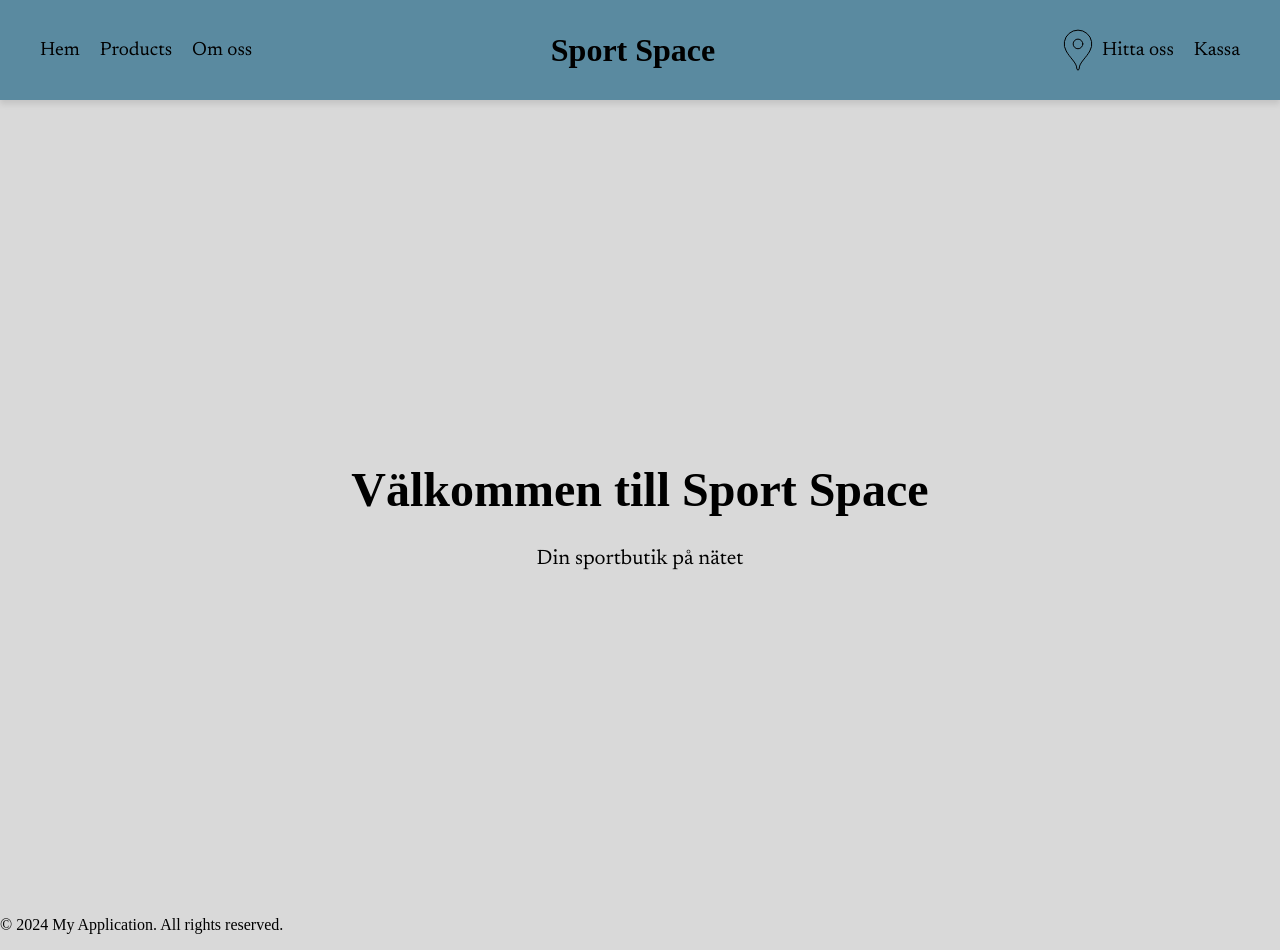
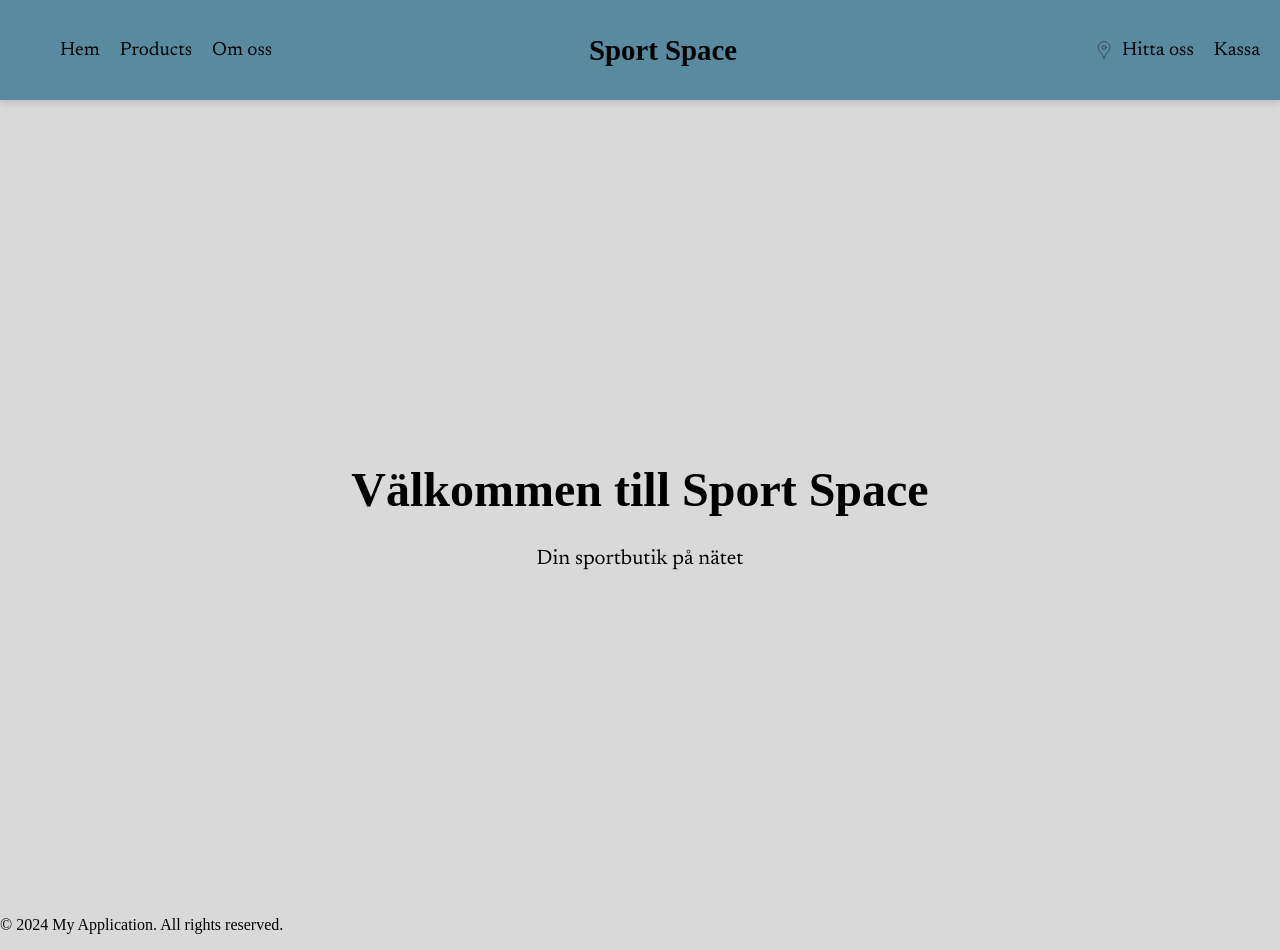
Before and after one commit to GustavssonMarcus/Exam, a Next.js app in the folder frontend/sport-space/: page / in a window 1280 px wide. Built offline with nearby package versions, Linux system fonts and the light colour scheme; a web font is replaced by a local one.

Commit message:
Hamburgare meny

```diff
--- a/frontend/sport-space/src/app/components/header/header.tsx
+++ b/frontend/sport-space/src/app/components/header/header.tsx
@@ -1,33 +1,47 @@
 "use client";
 
 import Link from 'next/link';
-import React from 'react';
+import React, { useState } from 'react';
 
 const Header = () => {
+  const [menuOpen, setMenuOpen] = useState(false);
+
+  const toggleMenu = () => {
+    setMenuOpen(!menuOpen);
+  };
 
   return (
     <header className="header">
       <div className="header-container">
-        <ul className="header-container-nav">
+        {/* Hamburger menu button */}
+        <button className="hamburger" onClick={toggleMenu}>
+          <span className="hamburger-line"></span>
+          <span className="hamburger-line"></span>
+          <span className="hamburger-line"></span>
+        </button>
+
+        {/* Navigation menu */}
+        <ul className={`header-container-nav ${menuOpen ? 'open' : ''}`}>
           {['Hem', 'Products', 'Om oss'].map((text, index) => (
-            <li
-              key={index}
-              className={`header-container-nav-item`}
-            >
+            <li key={index} className="header-container-nav-item">
               <Link href={index === 0 ? '/' : `/${text.toLowerCase()}`}>{text}</Link>
             </li>
           ))}
         </ul>
-      </div>
-      <h1 className="header__title">Sport Space</h1>
-      <div className='header-links'>
-          <li className={`header-links__item`}>
-            <img src="/svg/hitta.svg" alt="Hitta oss"/>
+
+        {/* Title */}
+        <h1 className="header__title">Sport Space</h1>
+
+        {/* Links */}
+        <ul className={`header-links ${menuOpen ? 'open' : ''}`}>
+          <li className="header-links__item">
+            <img src="/svg/hitta.svg" alt="Hitta oss" />
             <Link href="/hitta-oss">Hitta oss</Link>
           </li>
-          <li className={`header-links__item`}>
-           <Link href="/checkout">Kassa</Link>
+          <li className="header-links__item">
+            <Link href="/checkout">Kassa</Link>
           </li>
+        </ul>
       </div>
     </header>
   );
--- a/frontend/sport-space/src/app/scss/_header.scss
+++ b/frontend/sport-space/src/app/scss/_header.scss
@@ -3,28 +3,71 @@
 
 .header {
     display: flex;
-    justify-content: space-between;
+    justify-content: center;
     align-items: center;
     height: 100px;
     background-color: v.$font-color;
     box-shadow: 0 4px 6px rgba(0, 0, 0, 0.1);
-    position: sticky;
+    position: relative;
     top: 0;
     z-index: 1000;
+
     &-container {
-        height: 100%;
       display: flex;
       align-items: center;
+      justify-content: space-between;
+      width: 100%;
+      padding: 0 20px;
+      box-sizing: border-box;
+
+      .hamburger {
+        display: none;
+        flex-direction: column;
+        gap: 5px;
+        background: none;
+        border: none;
+        cursor: pointer;
+
+        @include mobile {
+          display: flex;
+        }
+
+        .hamburger-line {
+          width: 25px;
+          height: 3px;
+          background-color: #000;
+        }
+      }
+
       &-nav {
         display: flex;
-            justify-content: space-between;
         align-items: center;
         gap: 20px;
+
+        @include mobile {
+          display: none;
+        }
+
+        &.open {
+            @include mobile {
+              display: flex;
+              flex-direction: column;
+              position: absolute;
+              top: 100px;
+              left: 0;
+              background: white;
+              width: 100%;
+              padding: 20px;
+              margin: 0;
+              box-sizing: border-box;
+              z-index: 100;
+          }
+        }
+
         &-item {
-                list-style-type: none;
-                height: 48px;
-                display: flex;
-                align-items: center;
+          list-style: none;
+
+
           a {
             font-family: v.$text-font;
             text-decoration: none;
@@ -32,36 +75,72 @@
             font-size: 1.2rem;
             text-align: center;
           }
-            }
-            &-item:hover {
+
+          &:hover {
             border-bottom: 2px solid black;
           }
         }
       }
+    }
+
     &__title {
-        padding-right: 40px;
       font-family: v.$title-font;
+      font-size: 1.8rem;
+      font-weight: bold;
       text-align: center;
+      margin: 0 20px;
+      flex-grow: 1;
     }
+
     &-links {
-        padding-right: 40px;
-        display: flex;
-        justify-content: flex-end;
-        gap: 20px;
-        &__item {
-            list-style-type: none;
       display: flex;
       align-items: center;
+      gap: 20px;
+
+      @include mobile {
+        display: none;
+      }
+
+      &.open {
+          @include mobile {
+            display: flex;
+            flex-direction: column;
+            position: absolute;
+            top: 217px;
+            left: 0;
+            background: white;
+            width: 100%;
+            padding: 20px;
+            box-shadow: 0px 4px 6px rgba(0, 0, 0, 0.1);
+            margin: 0;
+            box-sizing: border-box;
+
+        }
+      }
+
+      &__item {
+        list-style: none;
+        display: flex;
+
+
         a {
           font-family: v.$text-font;
           text-decoration: none;
           color: v.$text-color;
           font-size: 1.2rem;
-                text-align: center;
+          display: flex;
+          align-items: center;
         }
+
+        img {
+          width: 20px;
+          height: 20px;
+          margin-right: 8px;
         }
-        &__item:hover {
+
+        &:hover {
           border-bottom: 2px solid black;
         }
       }
     }
+  }
--- a/frontend/sport-space/src/app/scss/main.scss
+++ b/frontend/sport-space/src/app/scss/main.scss
@@ -7,7 +7,4 @@
 body {
     background-color: v.$body-color;
     margin: 0;
-    @include mobile {
-        min-width: 100vw;
-    }
 }
```
Lines whose indentation alone changed are shown as unchanged.
